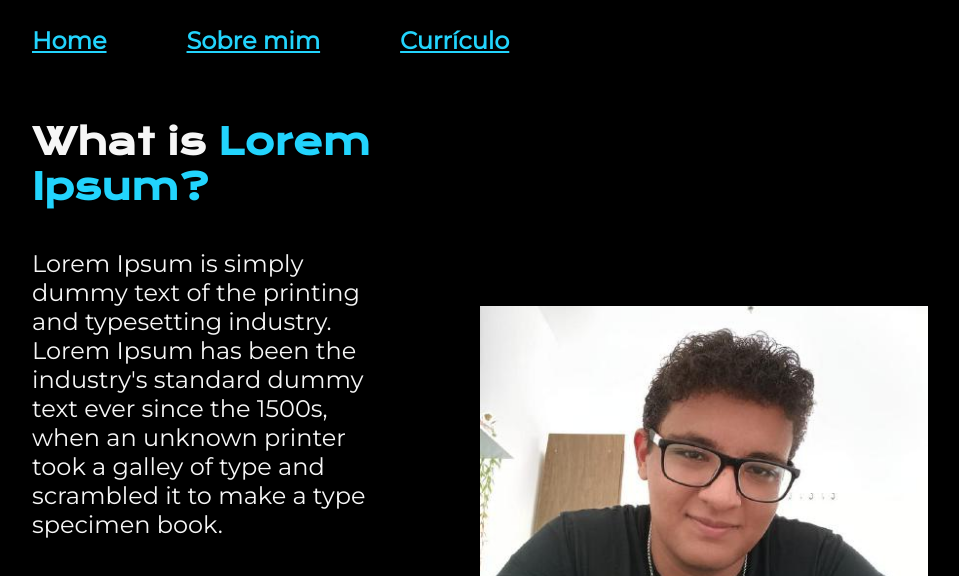
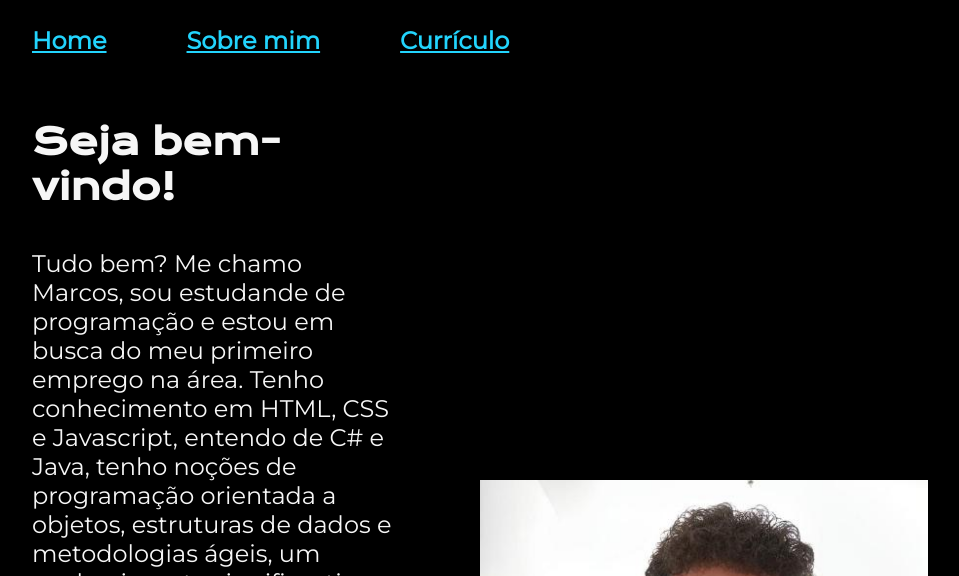
Before and after one commit to Marcos1110/portifolio, a plain HTML site: page index.html in a window 1280 px wide. Shown: the top 576 px of the page, without its empty margins (160-1119 px from the left). Drawn offline with nearby package versions, Linux system fonts and the light colour scheme.

Commit message:
Update index.html

```diff
--- a/index.html
+++ b/index.html
@@ -22,8 +22,11 @@
 
 		<main class="apresentacao">
 			<section class="apresentacao__conteudo">
-				<h1 class="apresentacao__conteudo__titulo">What is <strong class="titulo-destaque">Lorem Ipsum?</strong></h1>
-				<p class="apresentacao__conteudo__texto">Lorem Ipsum is simply dummy text of the printing and typesetting industry. Lorem Ipsum has been the industry's standard dummy text ever since the 1500s, when an unknown printer took a galley of type and scrambled it to make a type specimen book.</p>
+				<h1 class="apresentacao__conteudo__titulo">Seja bem-vindo!</strong></h1>
+				<p class="apresentacao__conteudo__texto">Tudo bem? Me chamo Marcos, sou estudande de programação e estou em busca do meu primeiro emprego na área.
+				Tenho conhecimento em HTML, CSS e Javascript, entendo de C# e Java, tenho noções de programação orientada a objetos, estruturas de dados e metodologias
+				ágeis, um conhecimento significvativo em MySQL e atualmente estou estudando React. E aí? Acha que preencho os requisitos da vaga? Faltam habilidades? Sinta-se a vontade para entrar
+				em contato e passar um feedback deste portifólio, para mais opções de contato acesse a aba "Currículo".</p>
 				<div class ="apresentacao__links">
 					<h2 class="apresentacao__links__subtitulo">Acesse minhas redes:</h2>
 					<a class="apresentacao__links__navegacao" href="https://www.linkedin.com/in/marcosvra/">
```
